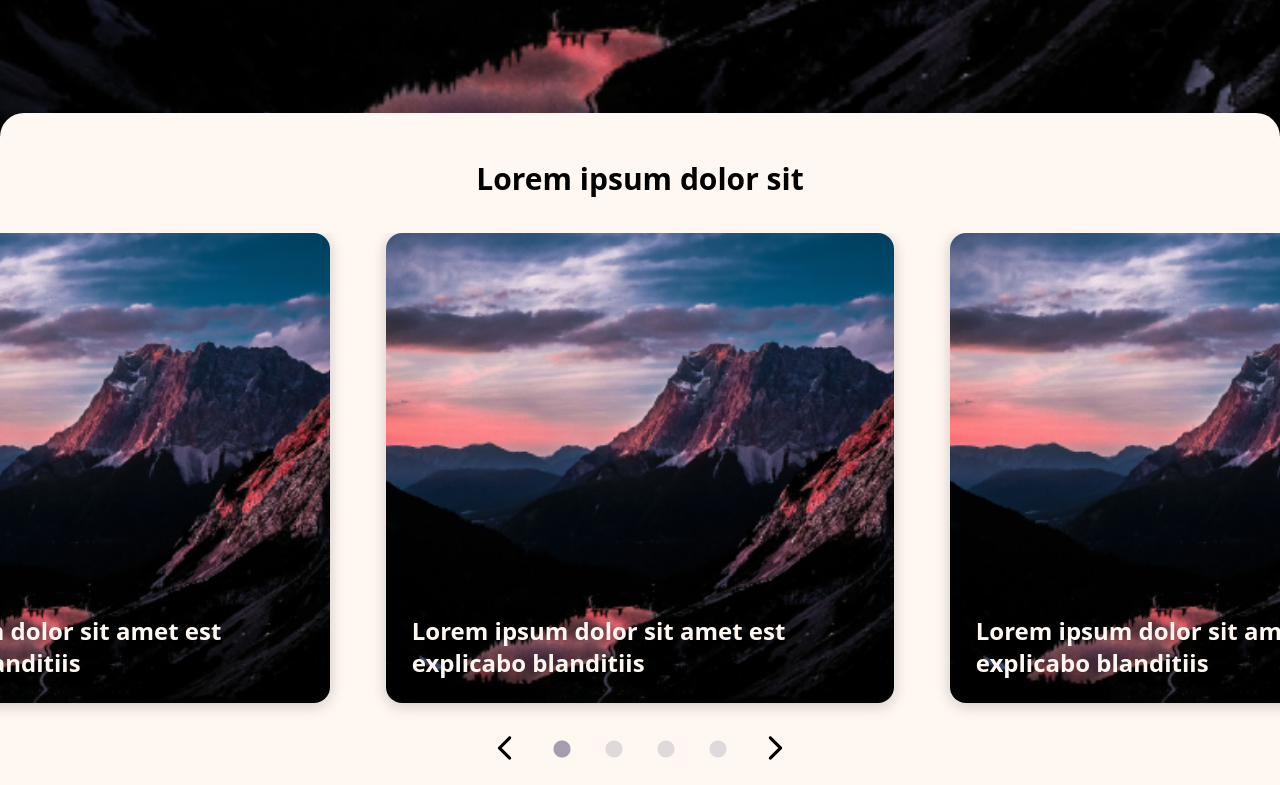
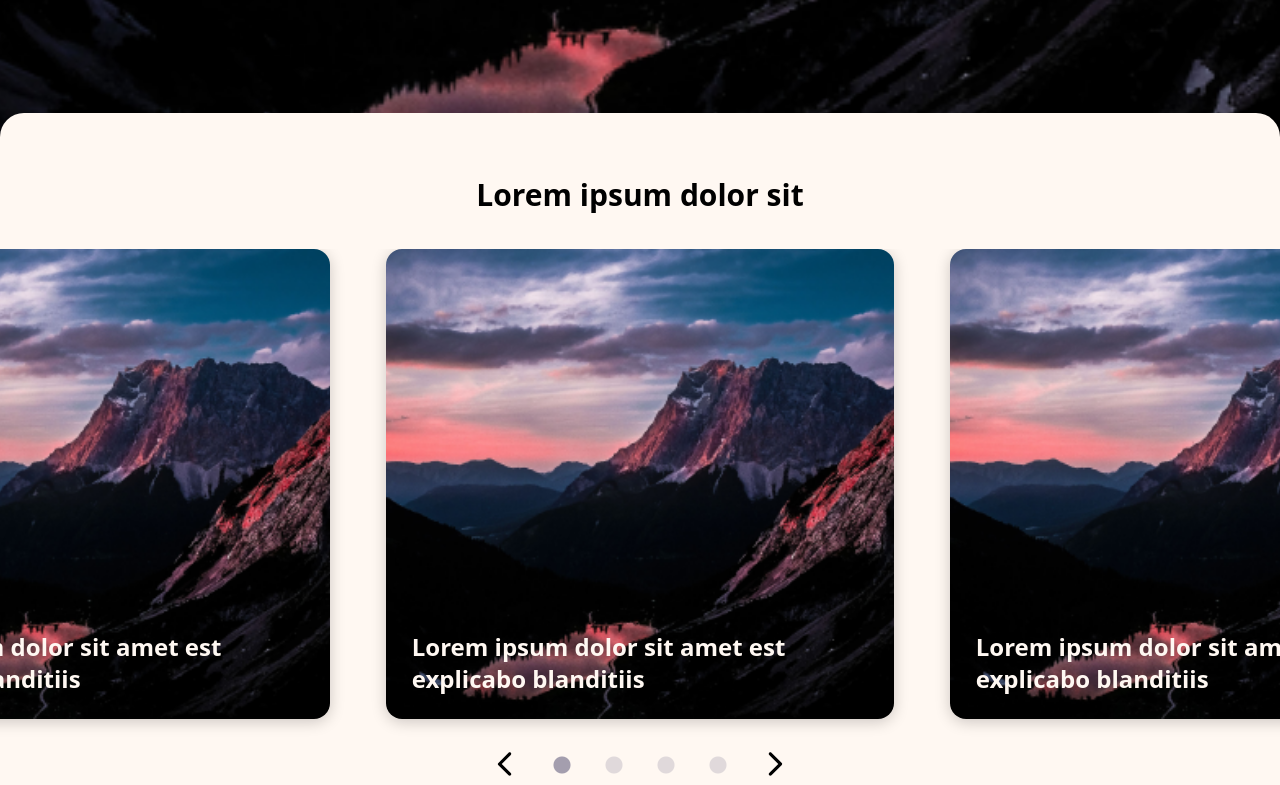
Before and after one commit to dannyfrelink/affiliate-blog, a React (Create React App) app: page / in a window 1280 px wide. Shown: the part 607-1392 px from the top of the page. Built offline with nearby package versions, Linux system fonts and the light colour scheme; the HTML template or start-up script is replaced by a standard one.

Commit message:
update: add more padding to Container component on bigger screenSize

```diff
--- a/src/components/general/Container.tsx
+++ b/src/components/general/Container.tsx
@@ -15,8 +15,8 @@ const Container: React.FC<ContainerProps> = ({ children, className }) => {
 				screenSize < 750
 					? "px-[7.5vw] py-7"
 					: screenSize < 1250
-					? "px-[9vw] py-10"
-					: "px-[10vw] py-12"
+					? "px-[9vw] py-12"
+					: "px-[10vw] py-16"
 			}`}
 		>
 			{children}
```
